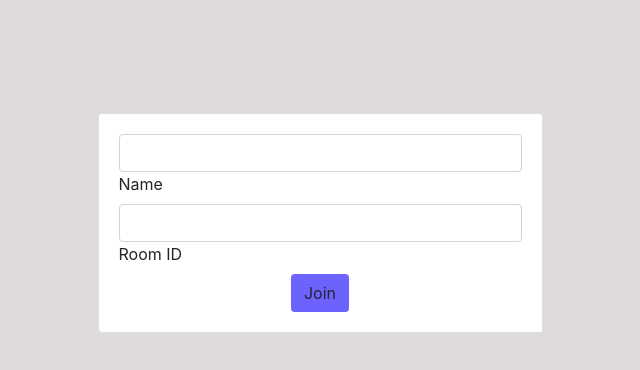
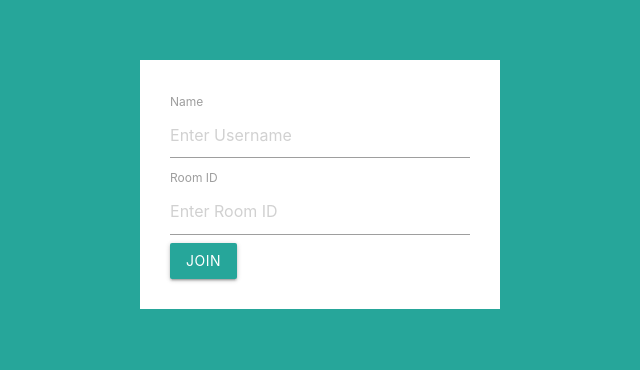
Before and after one commit to prabhudevv/chat-app-pv, a website: page public/index.html in a window 1280 px wide. Shown: the part 216-586 px from the top of the page, without its empty margins (320-960 px from the left). Drawn offline with nearby package versions, Linux system fonts and the light colour scheme.

Commit message:
UI Changes

```diff
--- a/public/index.html
+++ b/public/index.html
@@ -7,89 +7,50 @@
   <meta http-equiv="x-ua-compatible" content="ie=edge" />
   <title>Chat room</title>
   <link rel="stylesheet" href="https://maxcdn.bootstrapcdn.com/font-awesome/4.7.0/css/font-awesome.min.css">
-  <link href="./css/bootstrap.min.css" rel="stylesheet" />
-  <link href="./css/mdb.min.css" rel="stylesheet" />
+  <link href="./css/materialize.min.css" type="text/css" rel="stylesheet" media="screen,projection" />
 
   <style>
-    html,
-    body,
-    header,
-    .view {
+    body {
+      background: #26a69a;
+    }
+    .login-form {
+      display: flex;
+    justify-content: center;
+    align-items: center;
     height: 100vh;
     }
-
-    body {
-      background-image: url(./img/bg-chat.svg);
-      background-color: #dfdbdb;
-      background-position: center;
+    .login-form div {
+      background: #fff;
     }
-
-    @media (max-width: 740px) {
-
-      html,
-      body,
-      header,
-      .view {
-        height: 815px;
+    input[type=text]:not(.browser-default):focus:not([readonly]) {
+      box-shadow: none;
     }
-    }
-
-    @media (min-width: 800px) and (max-width: 850px) {
-
-      html,
-      body,
-      header,
-      .view {
-        height: 650px;
-      }
-    }
-
-    .card {
-      background-color: #ffffff;
-      margin-top: 30px;
-    }
-
-    .btn.btn-md {
-      background-color: #6c63ff;
+    .login-form-container {
+      padding: 2rem;
     }
   </style>
 </head>
 
 <body>
-  <header>
-    <section class="view intro-2">
-      <div class="mask h-100 d-flex justify-content-center align-items-center">
-        <div class="container">
-          <div class="row">
-            <div class="col-xl-5 col-lg-6 col-md-10 col-sm-12 mx-auto mt-lg-5">
-              <div class="card">
-                <div class="card-body">
   <form action="/chat.html">
+    <div class="login-form">
+      <div class="login-form-container">
     <div class="md-form">
-                      <input type="text" name="username" required autocomplete="off" class="form-control" />
       <label for="orangeForm-name">Name</label>
+      <input type="text" name="username" required autocomplete="off" class="form-control"
+        placeholder="Enter Username" />
     </div>
-
     <div class="md-form">
-                      <input type="text" name="room" required autocomplete="off" class="form-control" />
       <label for="orangeForm-pass">Room ID</label>
+      <input type="text" name="room" required autocomplete="off" class="form-control" placeholder="Enter Room ID" />
     </div>
-
     <div class="text-center">
       <button class="btn btn-md">Join</button>
     </div>
-                  </form>
   </div>
 </div>
-            </div>
-          </div>
-        </div>
-      </div>
-    </section>
-  </header>
+  </form>
   <script type="text/javascript" src="./js/jquery-3.3.1.min.js"></script>
-  <script type="text/javascript" src="./js/bootstrap.min.js"></script>
-  <script type="text/javascript" src="./js/mdb.min.js"></script>
 </body>
 
 </html>
```
Lines whose indentation alone changed are shown as unchanged.
